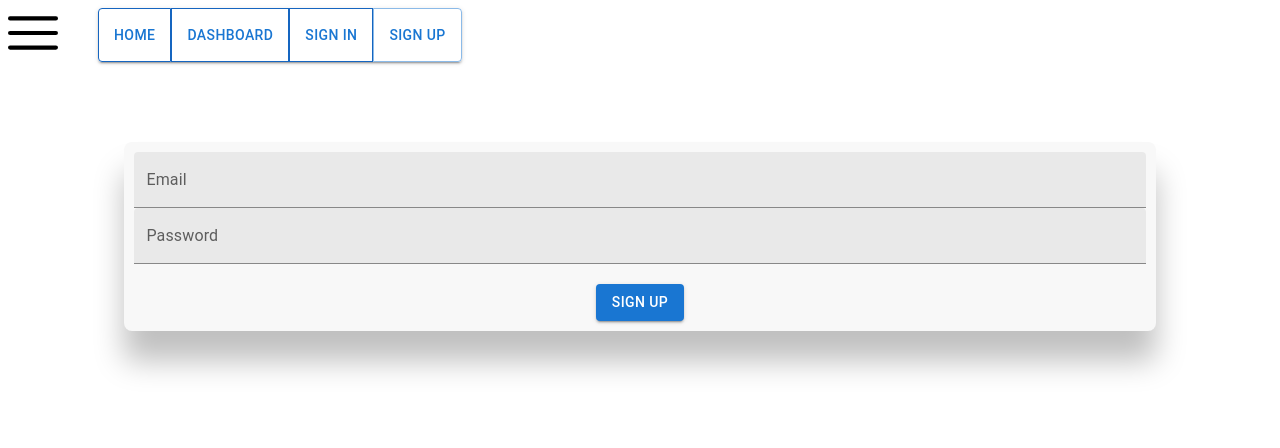
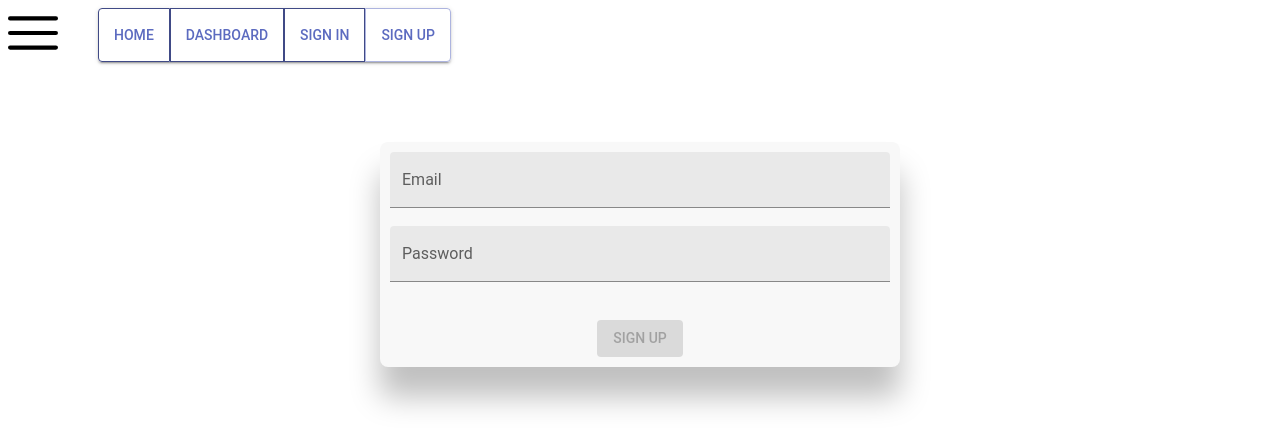
Before and after one commit to LambdaAK/CourseSphere, a React (Vite) app in the folder frontend/: page /signup in a window 1280 px wide. Shown: the top 448 px of the page. Built offline with nearby package versions, Linux system fonts and the light colour scheme.

Commit message:
Worked on the signup page

```diff
--- a/frontend/src/App.tsx
+++ b/frontend/src/App.tsx
@@ -7,6 +7,7 @@ import Home from "./home/Home";
 import Dashboard from "./dashboard/Dashboard";
 import SignIn from "./signin/SignIn";
 import SignUp from "./signup/SignUp";
+import { ThemeProvider } from "@mui/material";
 // TODO: Add SDKs for Firebase products that you want to use
 // https://firebase.google.com/docs/web/setup#available-libraries
 
@@ -26,9 +27,34 @@ const firebaseConfig = {
 const app = initializeApp(firebaseConfig);
 const analytics = getAnalytics(app);
 
+// theme.js
+import { createTheme } from '@mui/material/styles';
+
+const theme = createTheme({
+  palette: {
+    primary: {
+      main: '#5c6bc0', // Primary color
+    },
+    secondary: {
+      main: '#ff4081', // Secondary color
+    },
+  },
+  typography: {
+    fontFamily: 'Roboto, Arial, sans-serif', // Custom font family
+    h1: {
+      fontSize: '2rem', // Custom font size for h1
+    },
+    // Add more typography settings as needed
+  },
+  spacing: 8, // Default spacing unit
+  // Add more customizations as needed
+});
+
+
 export default function App() {
   return (
     <>
+    <ThemeProvider theme = {theme}>
     <Nav/>
     <BrowserRouter>
       <Routes>
@@ -38,6 +64,8 @@ export default function App() {
         <Route path="/signup" element={<SignUp/>} />
       </Routes>
     </BrowserRouter>
+    </ThemeProvider>
     </>
+
   );
 };
--- a/frontend/src/main.tsx
+++ b/frontend/src/main.tsx
@@ -2,7 +2,6 @@ import React from 'react'
 import ReactDOM from 'react-dom/client'
 import App from './App.tsx'
 
-import { createTheme } from '@mui/material/styles';
 
 
 ReactDOM.createRoot(document.getElementById('root')!).render(
--- a/frontend/src/signup/SignUp.css
+++ b/frontend/src/signup/SignUp.css
@@ -10,7 +10,7 @@
   display: flex;
   flex-direction: column;
   margin-top: 80px;
-  width: 80%;
+  width: min(80%, 500px);
   margin-left: auto;
   margin-right: auto;
 }
--- a/frontend/src/signup/SignUp.scss
+++ b/frontend/src/signup/SignUp.scss
@@ -10,7 +10,7 @@
   display: flex;
   flex-direction: column;
   margin-top: 80px;
-  width: 80%;
+  width: min(80%, 500px);
   margin-left: auto;
   margin-right: auto;
 }
--- a/frontend/src/signup/SignUp.tsx
+++ b/frontend/src/signup/SignUp.tsx
@@ -2,6 +2,7 @@ import "./SignUp.css"
 import $ from "jquery"
 import Button from '@mui/material/Button';
 import { TextField } from "@mui/material";
+import { useState } from "react";
 
 const performSignup = () => {
   const email: string = $("#signup-email-input").val()
@@ -18,7 +19,9 @@ const SignUpHeader = () => {
   )
 }
 
-const SignUpButton = () => {
+const SignUpButton = (props: {email: string, password: string}) => {
+
+
   return (
     <Button style = {
       {
@@ -26,19 +29,29 @@ const SignUpButton = () => {
         marginRight: "auto",
         marginTop: "20px",
       }
-    } variant="contained"
-
+    } variant={"contained"}
+    disabled = {props.email == '' || props.password == ''}
     onClick = {() => performSignup()}
     >Sign up</Button>
   )
 }
 
 const SignUpBox = () => {
+
+  const [email, setEmail] = useState<string>('')
+  const [password, setPassword] = useState<string>('')
+
   return (
     <div className = "sign-up-box">
-      <TextField id="signup-email-input" label="Email" variant="filled" />
-      <TextField id="signup-password-input" label="Password" variant="filled" />
-      <SignUpButton/>
+      <TextField id="signup-email-input" label="Email" variant="filled"
+        onChange = {(e) => setEmail(e.target.value)}
+      />
+      <br/>
+      <TextField id="signup-password-input" label="Password" variant="filled"
+        onChange = {(e) => setPassword(e.target.value)}
+      />
+      <br/>
+      <SignUpButton email={email} password={password}/>
     </div>
   )
 }
```
